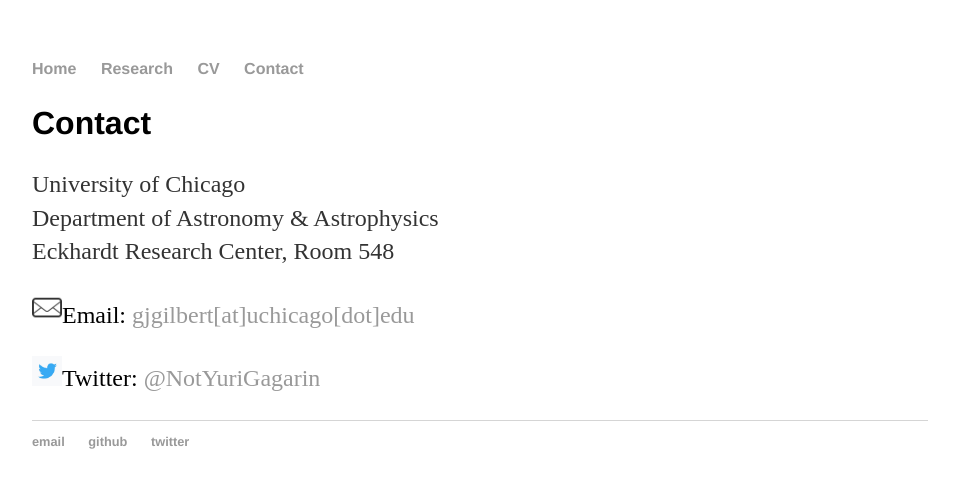
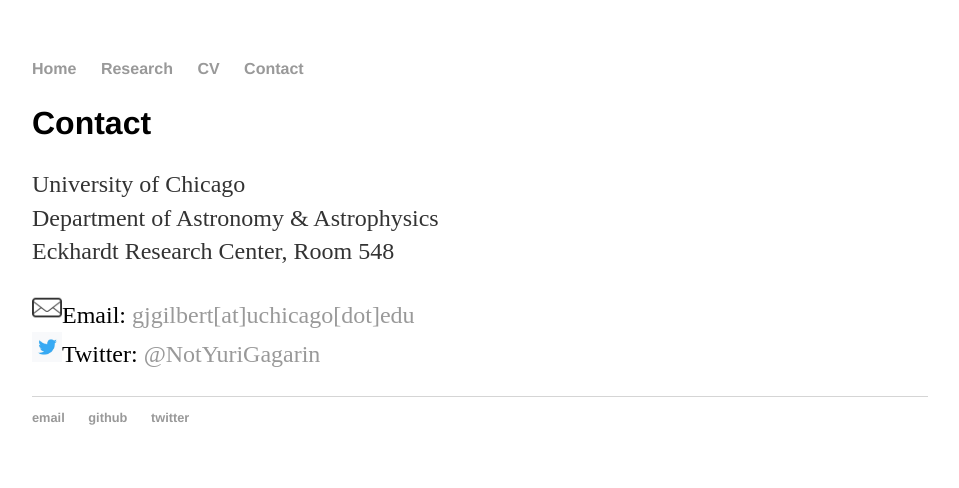
Before and after one commit to gjgilbert/gjgilbert.github.io, a Jekyll site: the page built from contact/index.html, in a window 1280 px wide. Shown: the top 488 px of the page, without its empty margins (160-1119 px from the left). Built offline with Jekyll 4.4.1, drawn with Linux system fonts in a browser that asks for light colours.

Commit message:
Update index.html

```diff
--- a/contact/index.html
+++ b/contact/index.html
@@ -9,6 +9,6 @@
   Department of Astronomy & Astrophysics<br>
   Eckhardt Research Center, Room 548</p>
 
-  <p><img src="email_icon.png" width="30", height="30"><font color="black">Email: <a href="mailto:gjgilbert[at]uchicago[dot]edu">gjgilbert[at]uchicago[dot]edu</a></font></p>
-  <p><img src="twitter_icon.png" width="30", height="30"><font color="black">Twitter: <a href="https://twitter.com/notyurigagarin">@NotYuriGagarin</a></font></p>
+  <p><img src="email_icon.png" width="30", height="30"><font color="black">Email: <a href="mailto:gjgilbert[at]uchicago[dot]edu">gjgilbert[at]uchicago[dot]edu</a></font><br>
+  <img src="twitter_icon.png" width="30", height="30"><font color="black">Twitter: <a href="https://twitter.com/notyurigagarin">@NotYuriGagarin</a></font></p>
 </div><!-- /.blurb -->
```
